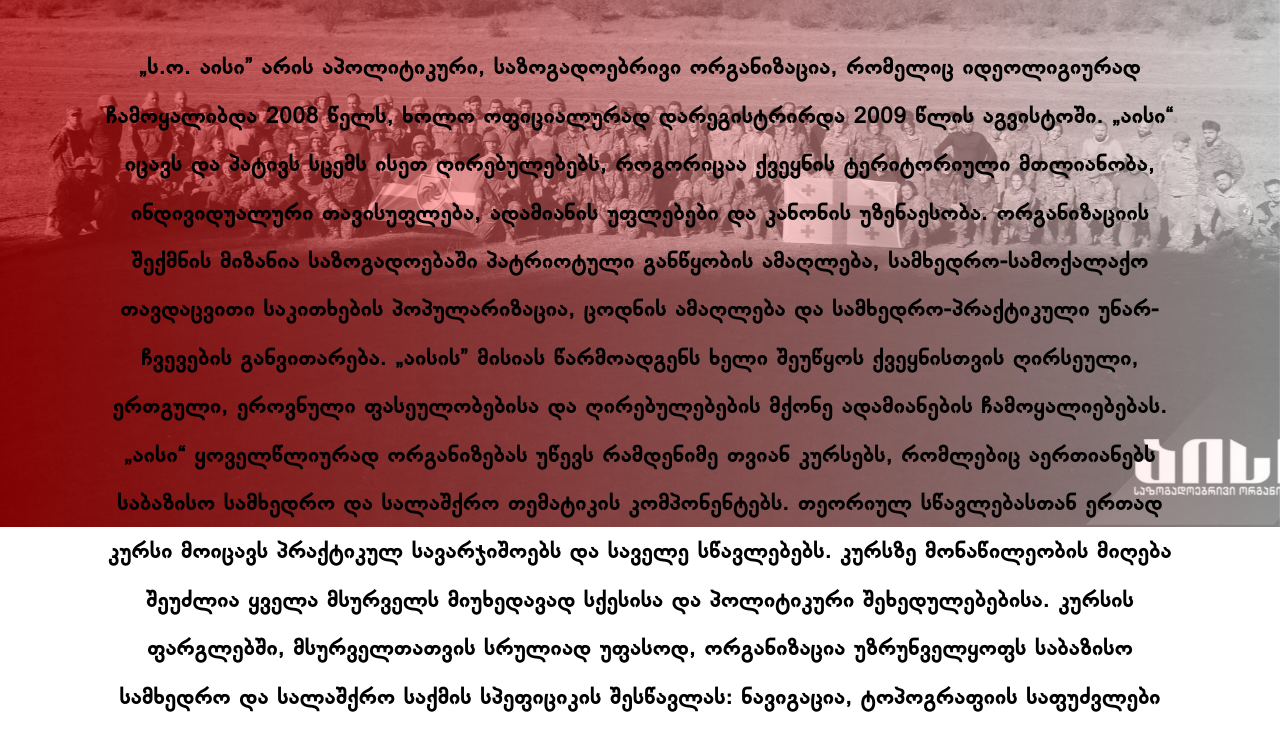
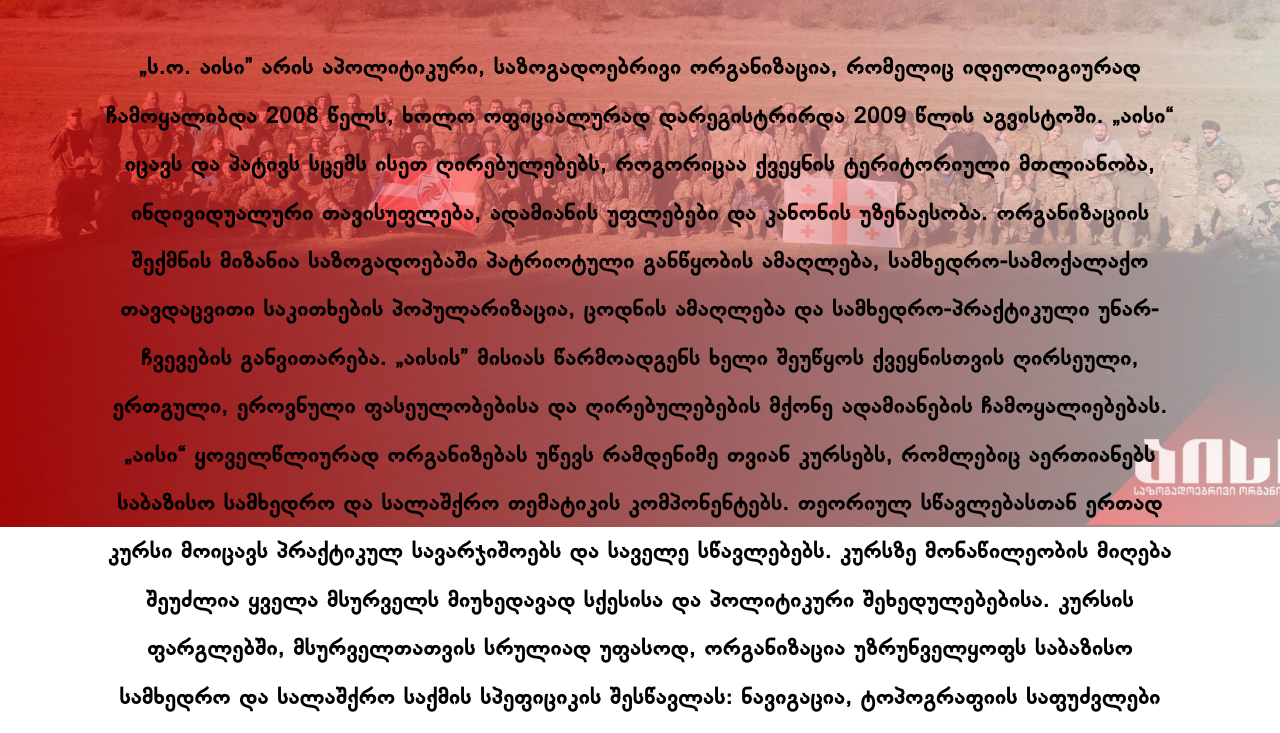
Before and after one commit to Kvirik5/aisi, a plain HTML site: page index.html in a window 1280 px wide. Shown: the part 273-1006 px from the top of the page. Drawn offline with Linux system fonts and the light colour scheme.

Commit message:
Update style.css

```diff
--- a/style.css
+++ b/style.css
@@ -41,11 +41,26 @@ body {
 
 .overlay {
     position: fixed;
+    right: 0px;
+    left: 0px;
+    width: 100%;
+    height: 100%;
+    background-image: url('TestImg.jpg');
+    background-position: top center; background-size: cover;
+    background-repeat: no-repeat;
+    background-attachment: fixed;
+    filter: contrast(0.9);
+}
+
+.overlay2 {
+    position: fixed;
+    right: 0px;
+    left: 0px;
     width: 100%;
     height: 100%;
     background: linear-gradient(to right, red, white);
     background-size: cover;
-    opacity: 0.5;
+    opacity: 0.6;
 }
 
 /*
```
